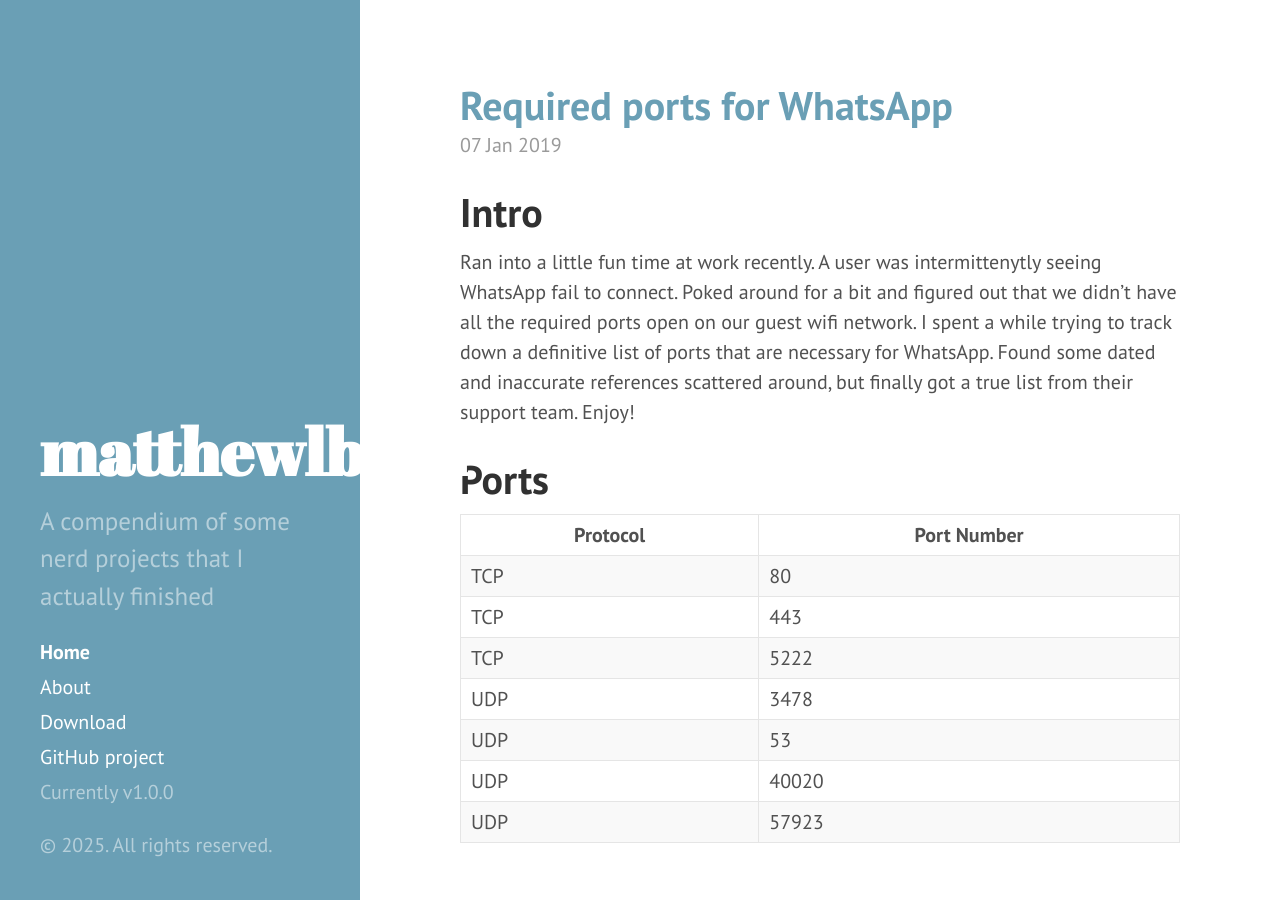
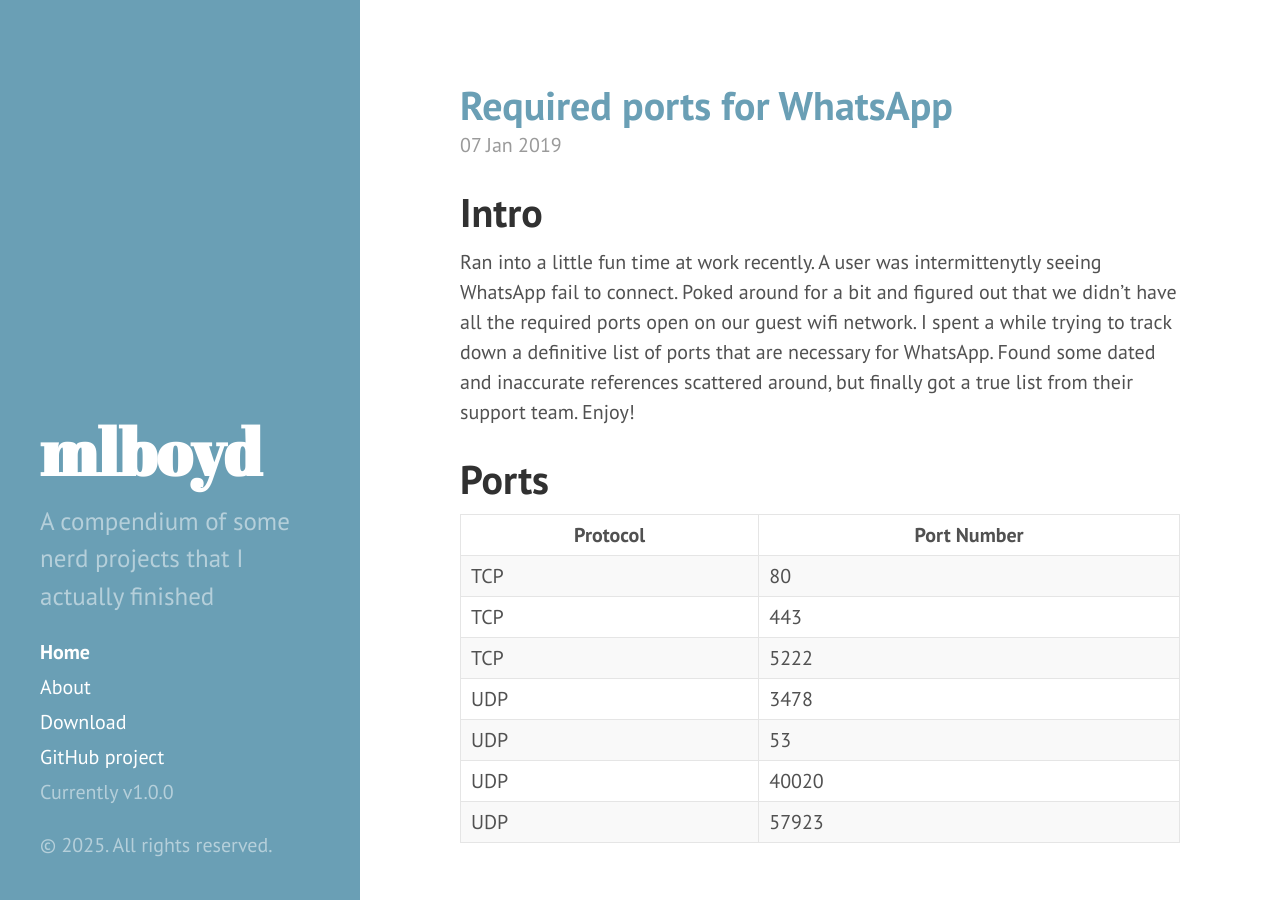
Before and after one commit to matthewlboyd/matthewlboyd.com, a Jekyll site: the page built from index.html, in a window 1280 px wide and 900 px high. Built offline with Jekyll 4.4.1, drawn with Linux system fonts in a browser that asks for light colours; the list of posts is cut into pages by our own code.

Commit message:
Update _config.yml

```diff
--- a/_config.yml
+++ b/_config.yml
@@ -11,7 +11,7 @@
 #relative_permalinks: true
 
 # Setup
-title:               matthewlboyd
+title:               mlboyd
 tagline:             'Some projects'
 description:         'A compendium of some nerd projects that I actually finished'
 url:                 https://matthewlboyd.com
```
